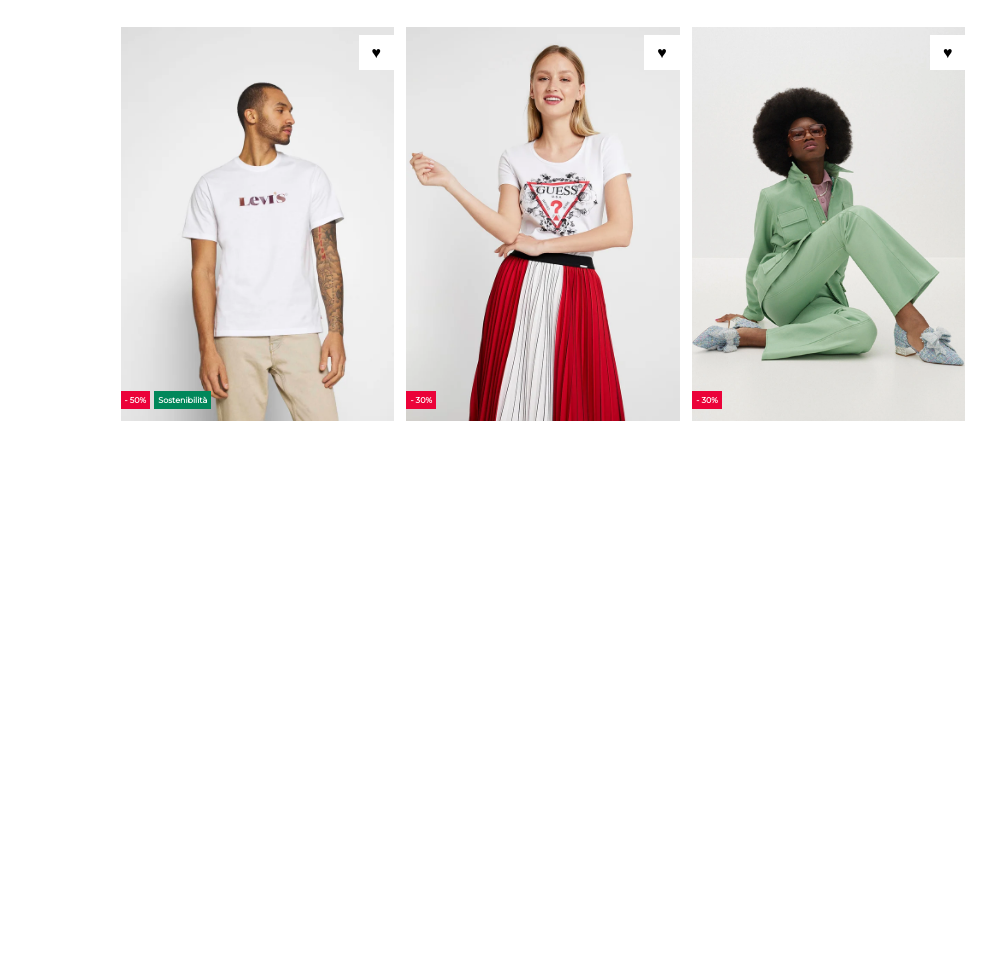
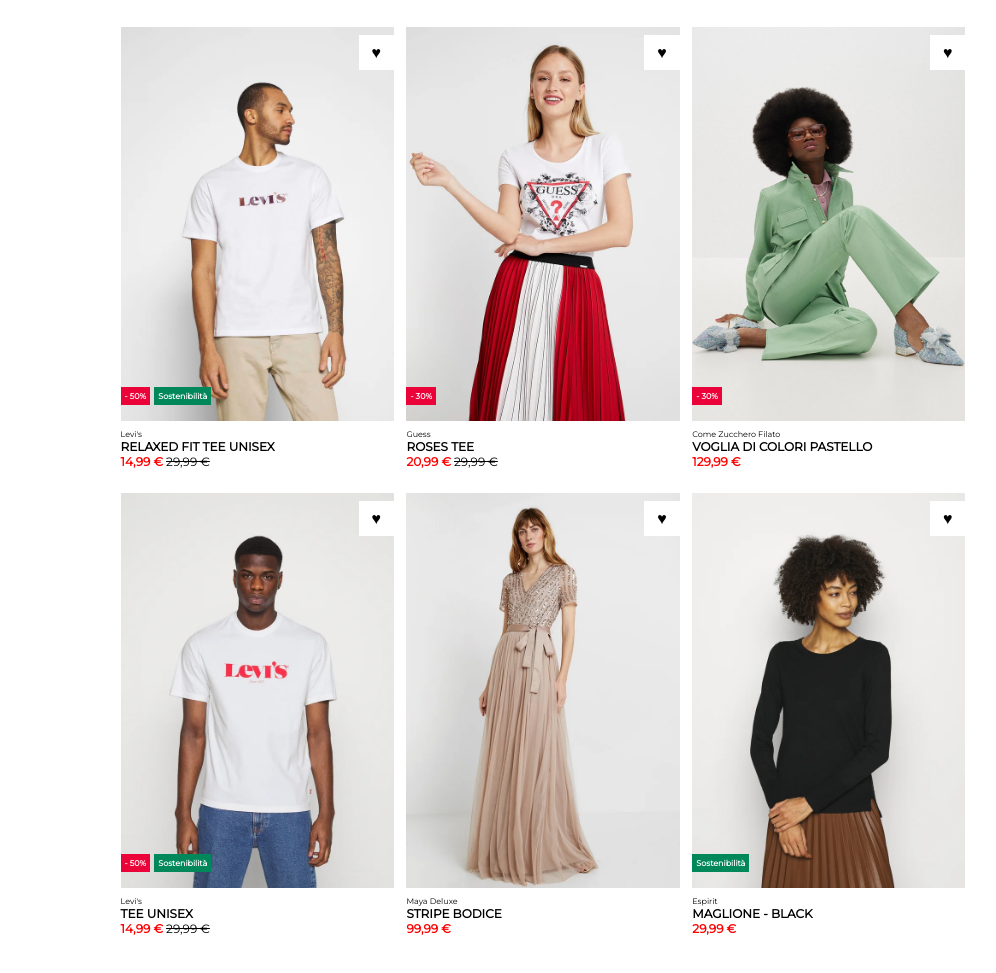
Before and after one commit to stefano472/html-css-boolando, a plain HTML site: page index.html in a window 1280 px wide. Shown: the part 93-1066 px from the top of the page, without its empty margins (97-1093 px from the left). Before the commit the page ends 800 px from the top, so only its background shows below. Drawn offline with Linux system fonts and the light colour scheme.

Commit message:
progetto finito

```diff
--- a/css/index.css
+++ b/css/index.css
@@ -37,11 +37,10 @@ ul{
 }
 
 li {
-    font-size: 2vh;
+    font-size: 0vh;
     list-style-type: none;
     display: inline-block;
     width: calc(100% / 3 - 2vw);
-    position: relative;
 }
 
 li.center {
@@ -49,7 +48,51 @@ li.center {
     margin-right: 1vw;
 }
 
+article {
+    position: relative;
+}
+
 article img {
+    width: 100%;
+}
+
+article:hover .preferiti {
+    color: red;
+}
+
+article:hover #img1{
+    cursor: pointer;
+    content: url('../img/1b.webp');
+    width: 100%;
+}
+
+article:hover #img2{
+    cursor: pointer;
+    content: url('../img/2b.webp');
+    width: 100%;
+}
+
+article:hover #img3{
+    cursor: pointer;
+    content: url('../img/3b.webp');
+    width: 100%;
+}
+
+article:hover #img4{
+    cursor: pointer;
+    content: url('../img/4b.webp');
+    width: 100%;
+}
+
+article:hover #img5{
+    cursor: pointer;
+    content: url('../img/5b.webp');
+    width: 100%;
+}
+
+article:hover #img6{
+    cursor: pointer;
+    content: url('../img/6b.webp');
     width: 100%;
 }
 
@@ -81,8 +124,36 @@ article img {
 
 .preferiti {
     background-color: white;
+    font-size: 2vh;
     padding: 1vh 1vw;
     position: absolute;
     right: 0vw;
     top: 1vh;
 }
+
+.definition {
+    text-align: left;
+    margin-bottom: 3vh;
+}
+
+.brand {
+    margin-top: 1vh;
+    font-size: 1vh;
+}
+
+.prodotto {
+    font-size: 1.5vh;
+    font-weight: bolder;
+    text-transform: uppercase;
+}
+
+.price span:first-child {
+    color: red;
+    font-weight: bolder;
+    font-size: 1.5vh;
+}
+
+.price span:last-child {
+    font-size: 1.5vh;
+    text-decoration: line-through;
+}
--- a/index.html
+++ b/index.html
@@ -18,35 +18,110 @@
     </header>
 
     <main class="container">
-        <ul>
+        <ul> <!--lista di elementi 3 per riga-->
             <li>
-                <article>
-                    <img src="img/1.webp" alt="item1">
+                <article> <!--foto articolo 1 con info-->
+                    <img id="img1" src="img/1.webp" alt="item1">
                     <div class="infos">
                         <div class="discount inline-block">- 50%</div>
                         <div class="type-dress inline-block">Sostenibilità</div>
                     </div>
                     <div class="preferiti">&hearts;</div>
                 </article>
+                <div class="definition">
+                    <div class="brand">Levi's</div>
+                    <div class="prodotto">Relaxed fit tee unisex</div>
+                    <div class="price">
+                        <span>14,99 &euro; </span>
+                        <span>29,99 &euro;</span>
+                    </div>
+                </div>
             </li>
             <li class="center">
-                <article>
-                    <img src="img/2.webp" alt="item1">
+                <article> <!--foto articolo 2 con info-->
+                    <img id="img2" src="img/2.webp" alt="item2">
                     <div class="infos">
                         <div class="discount inline-block">- 30%</div>
                     </div>
                     <div class="preferiti">&hearts;</div>
                 </article>
+                <div class="definition">
+                    <div class="brand">Guess</div>
+                    <div class="prodotto">Roses tee</div>
+                    <div class="price">
+                        <span>20,99 &euro; </span>
+                        <span>29,99 &euro;</span>
+                    </div>
+                </div>
             </li>
             <li>
-                <article>
-                    <img src="img/3.webp" alt="item1">
+                <article> <!--foto articolo 3 con info-->
+                    <img id="img3" src="img/3.webp" alt="item3">
                     <div class="infos">
                         <div class="discount inline-block">- 30%</div>
                     </div>
                     <div class="preferiti">&hearts;</div>
                 </article>
+                <div class="definition">
+                    <div class="brand">Come Zucchero Filato</div>
+                    <div class="prodotto">Voglia di colori pastello</div>
+                    <div class="price">
+                        <span>129,99 &euro; </span>
+                        <span></span>
+                    </div>
+                </div>
             </li>
+            <li>
+                <article> <!--foto articolo 4 con info-->
+                    <img id="img4" src="img/4.webp" alt="item4">
+                    <div class="infos">
+                        <div class="discount inline-block">- 50%</div>
+                        <div class="type-dress inline-block">Sostenibilità</div>
+                    </div>
+                    <div class="preferiti">&hearts;</div>
+                </article>
+                <div class="definition">
+                    <div class="brand">Levi's</div>
+                    <div class="prodotto">Tee unisex</div>
+                    <div class="price">
+                        <span>14,99 &euro; </span>
+                        <span>29,99 &euro;</span>
+                    </div>
+                </div>
+            </li>
+            <li class="center">
+                <article> <!--foto articolo 5 con info-->
+                    <img id="img5" src="img/5.webp" alt="item5">
+                    <div class="infos"></div>
+                    <div class="preferiti">&hearts;</div>
+                </article>
+                <div class="definition">
+                    <div class="brand">Maya Deluxe</div>
+                    <div class="prodotto">Stripe Bodice</div>
+                    <div class="price">
+                        <span>99,99 &euro; </span>
+                        <span></span>
+                    </div>
+                </div>
+            </li>
+            <li>
+                <article> <!--foto articolo 6 con info-->
+                    <img id="img6" src="img/6.webp" alt="item6">
+                    <div class="infos">
+                        <div class="type-dress inline-block">Sostenibilità</div>
+                    </div>
+                    <div class="preferiti">&hearts;</div>
+                </article>
+                <div class="definition">
+                    <div class="brand">Espirit</div>
+                    <div class="prodotto">Maglione - Black</div>
+                    <div class="price">
+                        <span>29,99 &euro; </span>
+                        <span></span>
+                    </div>
+                </div>
+            </li>
+
         </ul>
     </main>
 </body>
```
